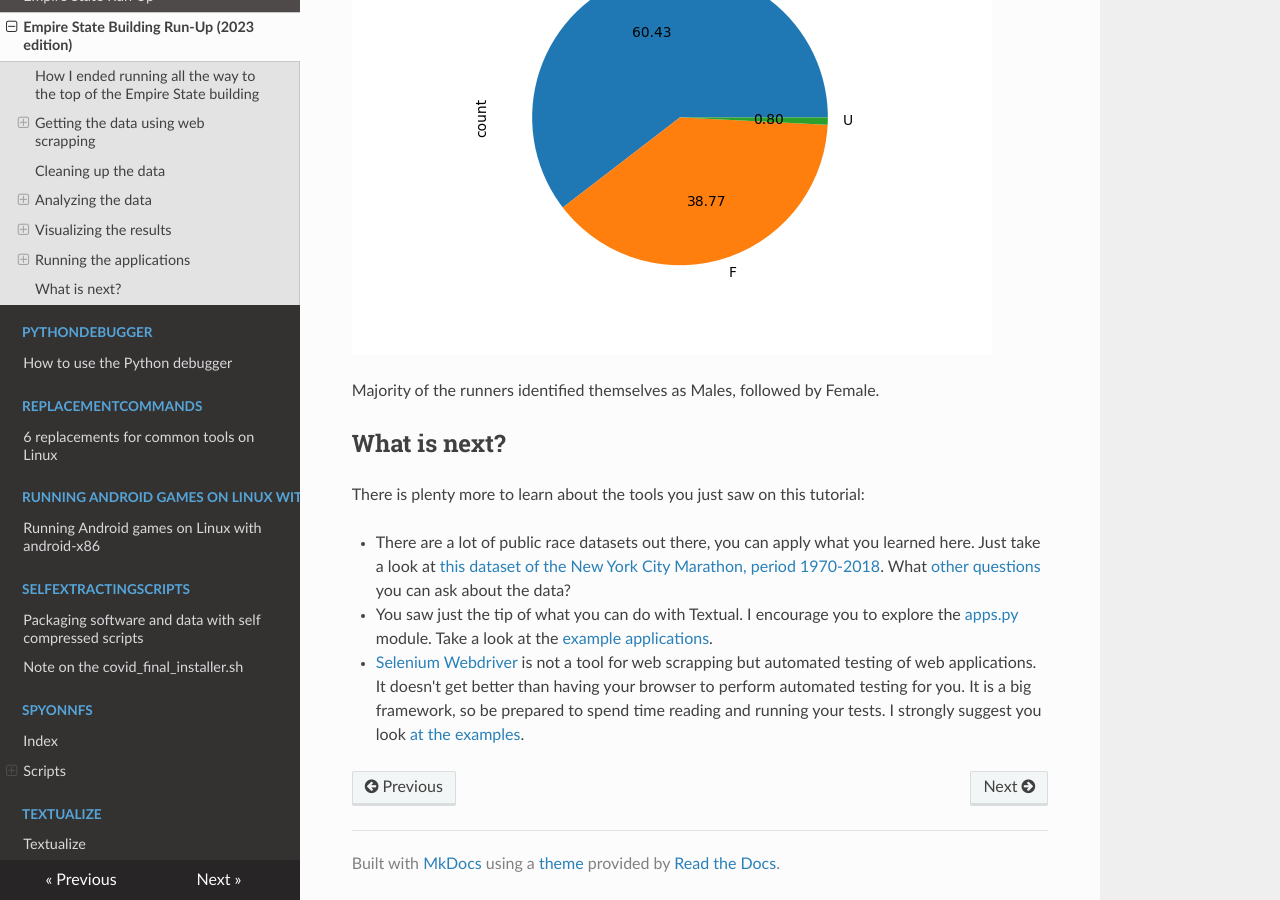
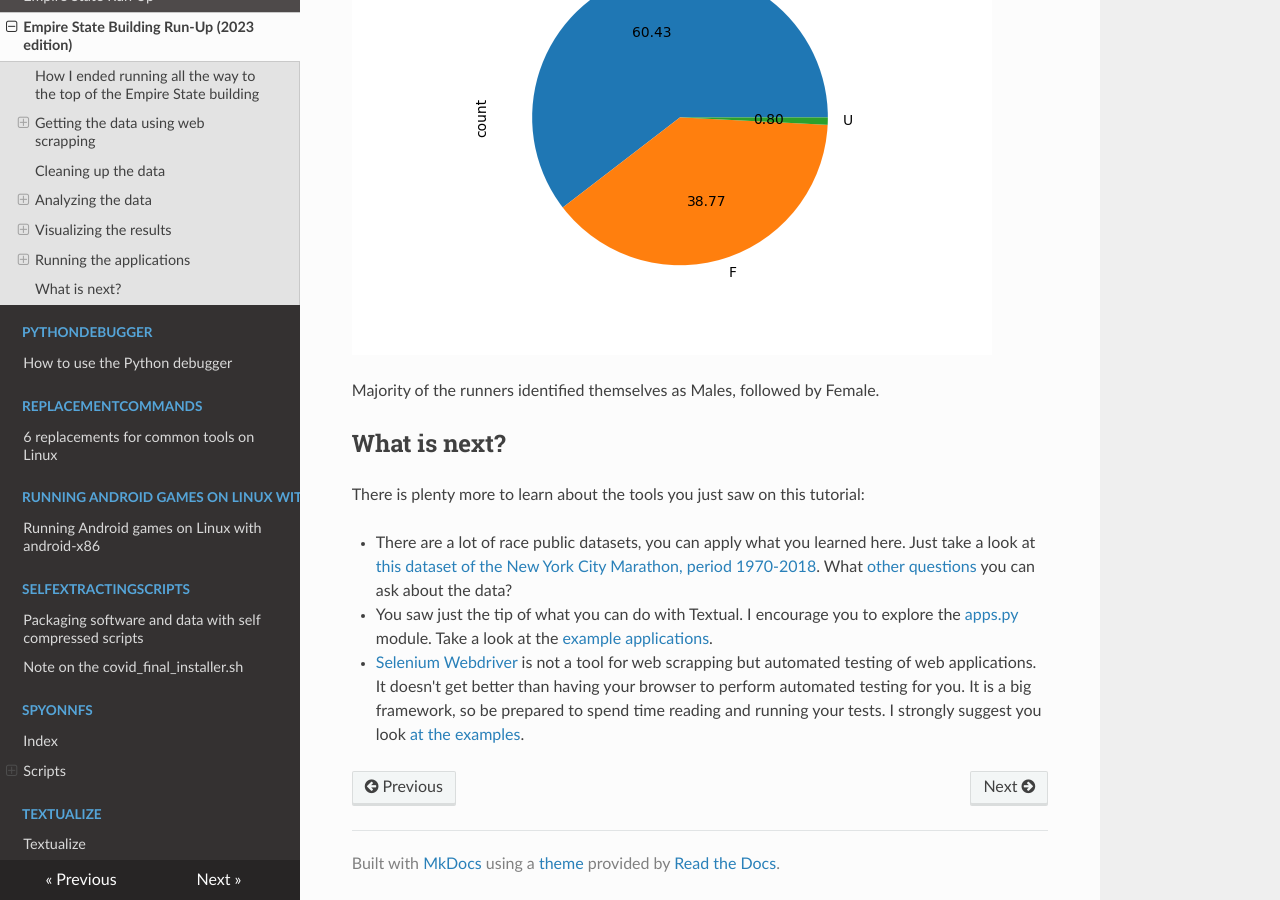
Before and after one commit to josevnz/tutorials, an MkDocs documentation site: the page built from docs/EmpireStateRunUp/TUTORIAL.md, in a window 1280 px wide and 900 px high, scrolled down 14501 px. Built offline with MkDocs 1.6.1, drawn with Linux system fonts in a browser that asks for light colours; nearby versions of some CDN libraries.

```diff
--- a/docs/EmpireStateRunUp/TUTORIAL.md
+++ b/docs/EmpireStateRunUp/TUTORIAL.md
@@ -577,6 +577,6 @@
 
 There is plenty more to learn about the tools you just saw on this tutorial:
 
-* There are a lot of public race datasets out there, you can apply what you learned here. Just take a look at [this dataset of the New York City Marathon, period 1970-2018](https://github.com/davidjaimes/nyc-marathon). What [other questions](https://github.com/meiguan/nyc2018marathonfinishers) you can ask about the data?
+* There are a lot of race public datasets, you can apply what you learned here. Just take a look at [this dataset of the New York City Marathon, period 1970-2018](https://github.com/davidjaimes/nyc-marathon). What [other questions](https://github.com/meiguan/nyc2018marathonfinishers) you can ask about the data?
 * You saw just the tip of what you can do with Textual. I encourage you to explore the [apps.py](empirestaterunup/apps.py) module. Take a look at the [example applications](https://github.com/Textualize/textual/tree/main/examples).
 * [Selenium Webdriver](https://www.selenium.dev/documentation/webdriver/) is not a tool for web scrapping but automated testing of web applications. It doesn't get better than having your browser to perform automated testing for you. It is a big framework, so be prepared to spend time reading and running your tests. I strongly suggest you look [at the examples](https://github.com/SeleniumHQ/seleniumhq.github.io/tree/trunk/examples/python).
```
